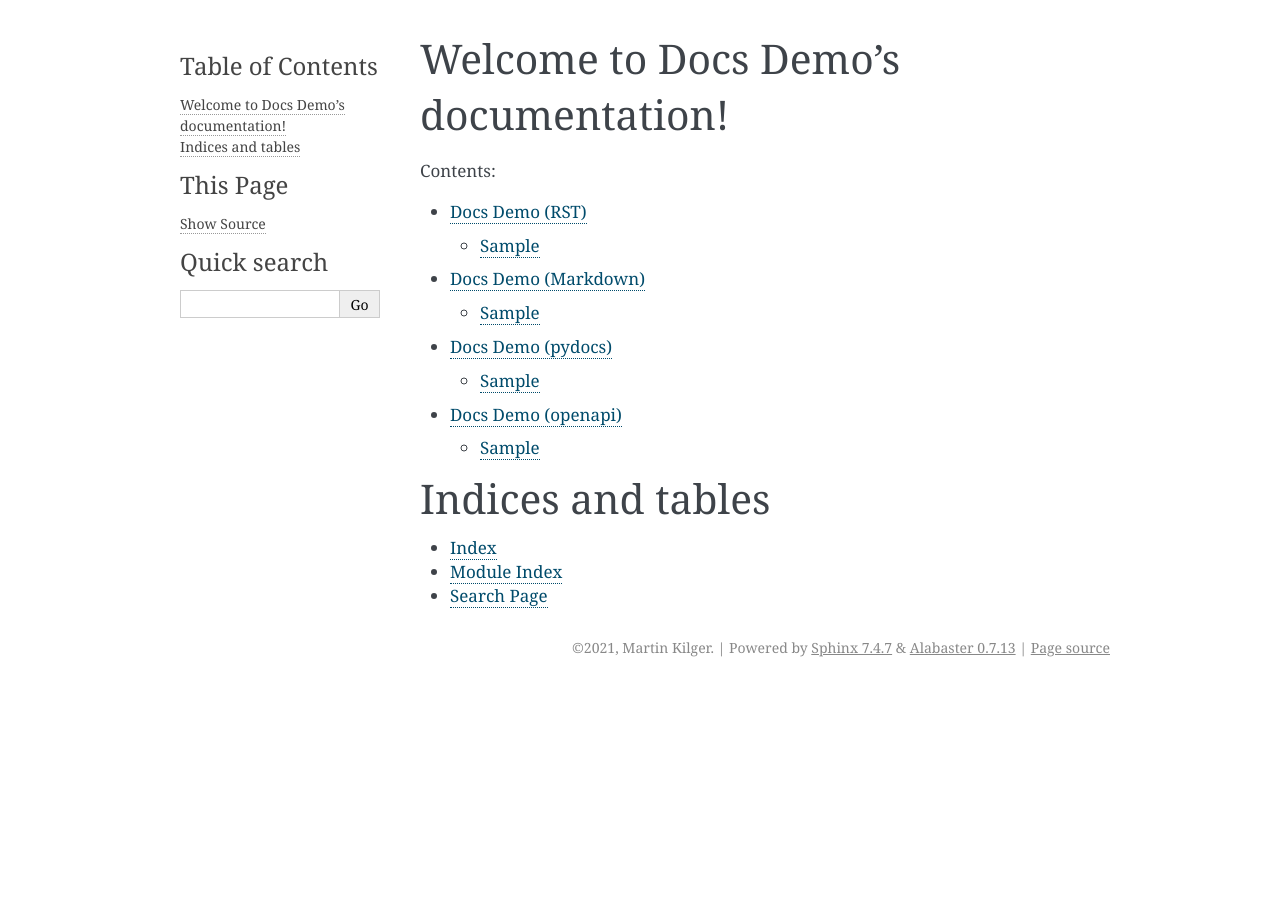
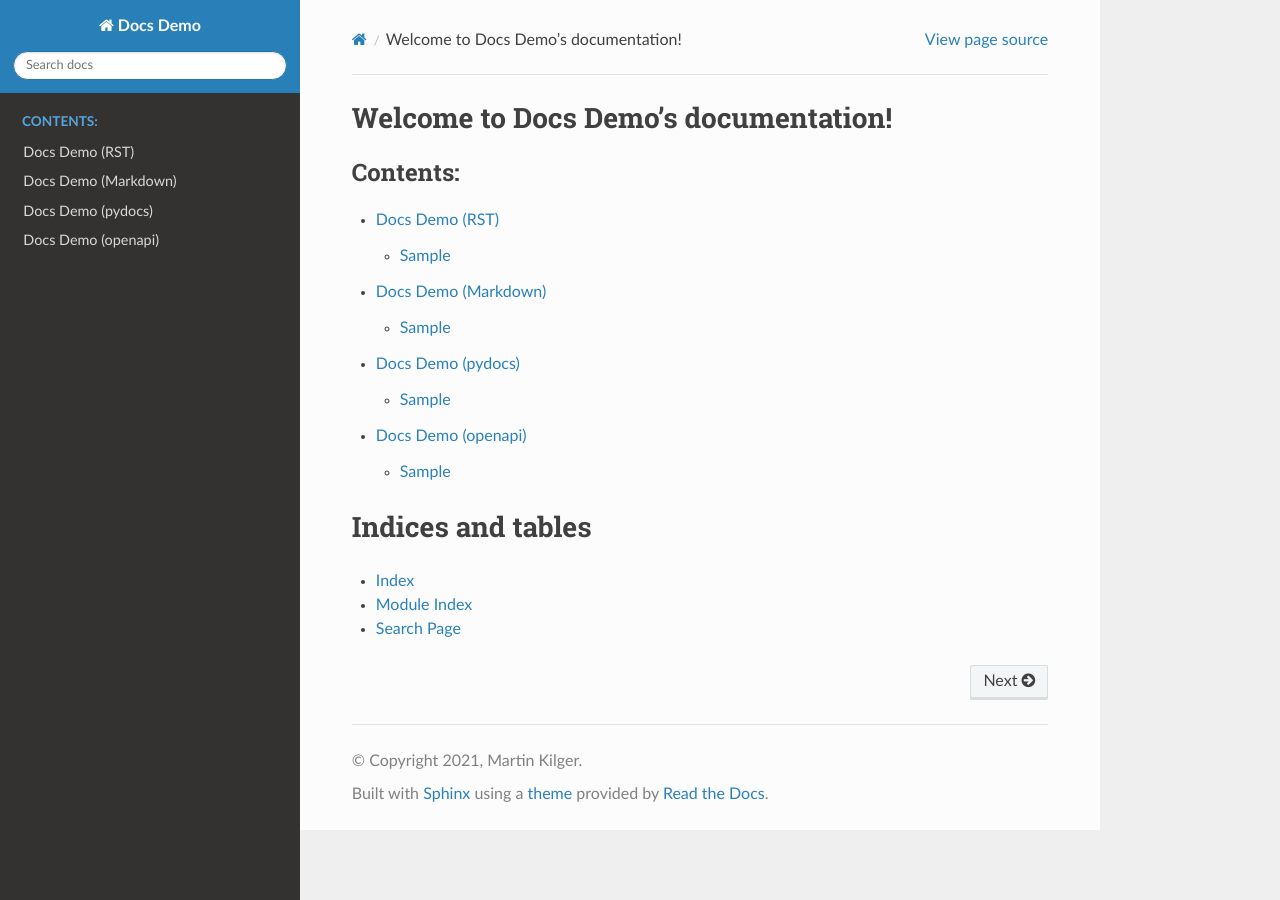
Before and after one commit to mk-tng/docs-demo, a Sphinx documentation site: the page built from source/index.rst, in a window 1280 px wide. Built offline with Sphinx 7.4.7 and the Read the Docs theme 2.0.0, drawn with Linux system fonts in a browser that asks for light colours.

Commit message:
Switch to read-the-docs theme

```diff
--- a/source/conf.py
+++ b/source/conf.py
@@ -47,7 +47,7 @@
 # The theme to use for HTML and HTML Help pages.  See the documentation for
 # a list of builtin themes.
 #
-html_theme = 'alabaster'
+html_theme = 'sphinx_rtd_theme'
 
 # Add any paths that contain custom static files (such as style sheets) here,
 # relative to this directory. They are copied after the builtin static files,
```
Also changed, not shown: requirements.txt (+7 -2 lines).
